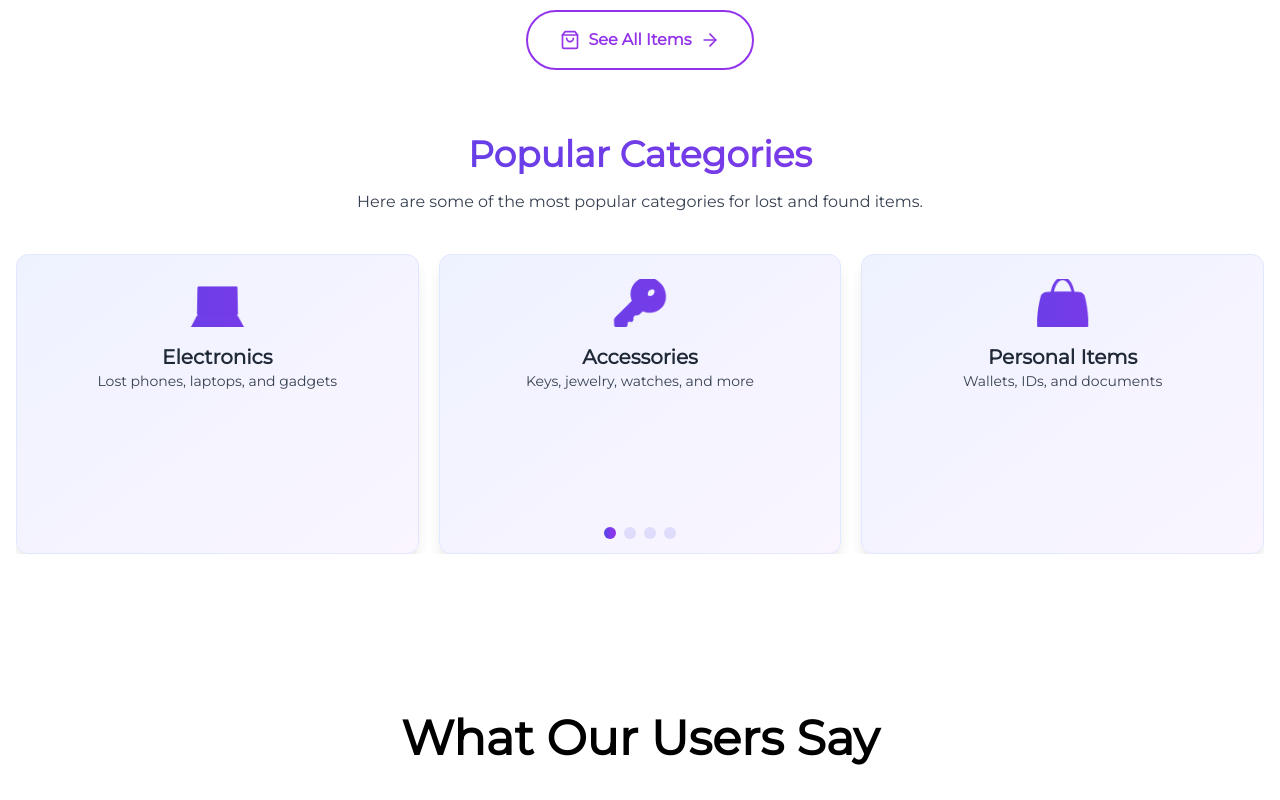
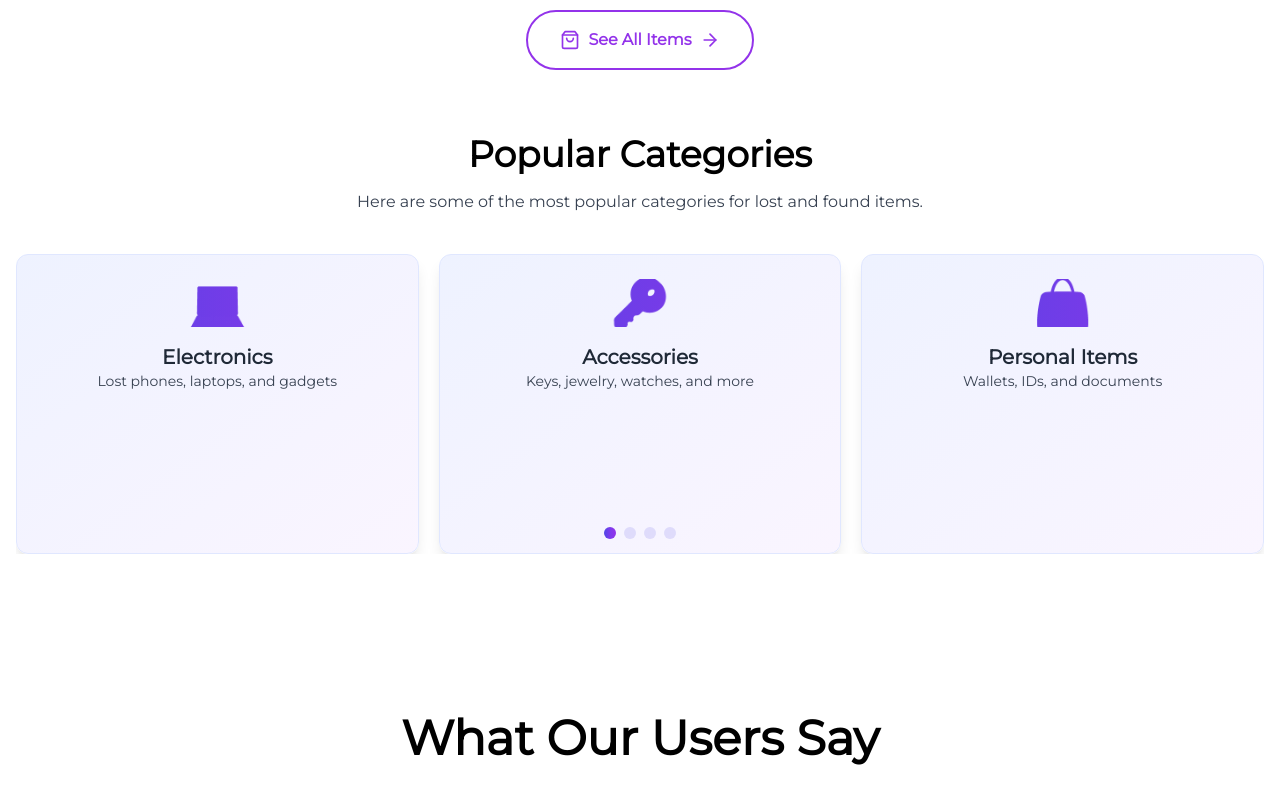
Before and after one commit to AyshaUrmi0/FindConnect, a React (Vite) app: page / in a window 1280 px wide. Shown: the part 860-1660 px from the top of the page. Built offline with nearby package versions, Linux system fonts and the light colour scheme; no server answers.

Commit message:
Implement code changes to enhance functionality and improve performance

```diff
--- a/src/pages/Home/PopularCategories.jsx
+++ b/src/pages/Home/PopularCategories.jsx
@@ -20,10 +20,12 @@ const PopularCategories = () => {
   const { theme } = useContext(ThemeContext);
 
   return (
-    <div className={`container px-4 mx-auto my-16 ${theme === 'dark' ? 'bg-black text-white' : 'bg-white text-black'}`}>
-      <h2 className="mb-4 text-4xl font-bold text-center bg-gradient-to-r from-indigo-600 to-purple-600 bg-clip-text text-transparent">
-        Popular Categories
-      </h2>
+    <div className={`container px-4 mx-auto my-16 ${theme === 'dark' ? ' text-white' : ' text-black'}`}>
+      <h2 className={`mb-4 text-4xl font-bold text-center ${
+  theme === 'dark' ? 'text-white' : 'text-black'
+}`}>
+  Popular Categories
+</h2>
       <p className={`text-center ${theme === 'dark' ? 'text-white' : 'text-gray-700'}`}>
         Here are some of the most popular categories for lost and found items.
       </p>
@@ -55,7 +57,7 @@ const PopularCategories = () => {
               transition={{ duration: 0.5, delay: index * 0.2 }}
             >
               <motion.div
-                className="mb-4 text-5xl bg-gradient-to-r from-indigo-600 to-purple-600 bg-clip-text text-transparent"
+                className="mb-4 text-5xl text-transparent bg-gradient-to-r from-indigo-600 to-purple-600 bg-clip-text"
                 whileHover={{ rotate: 360 }}
                 transition={{ duration: 0.6 }}
               >
--- a/src/pages/Home/Testimonials.jsx
+++ b/src/pages/Home/Testimonials.jsx
@@ -93,7 +93,7 @@ const Testimonials = () => {
   const { theme } = useContext(ThemeContext);
 
   return (
-    <div className={`relative max-w-6xl px-4 py-16 mx-auto md:py-24 ${theme === 'dark' ? 'bg-black text-white' : 'bg-white text-black'}`}>
+    <div className={`relative max-w-6xl px-4 py-16 mx-auto md:py-24 ${theme === 'dark' ? 'text-white' : ' text-black'}`}>
       <div className="absolute top-0 w-32 h-32 -translate-x-1/2 rounded-full left-1/2 dark:bg-gray-800 blur-3xl opacity-30 dark:opacity-40" />
 
       <motion.div
```
Also changed, not shown: 5 other files (tests, documents, lock files or other folders).
